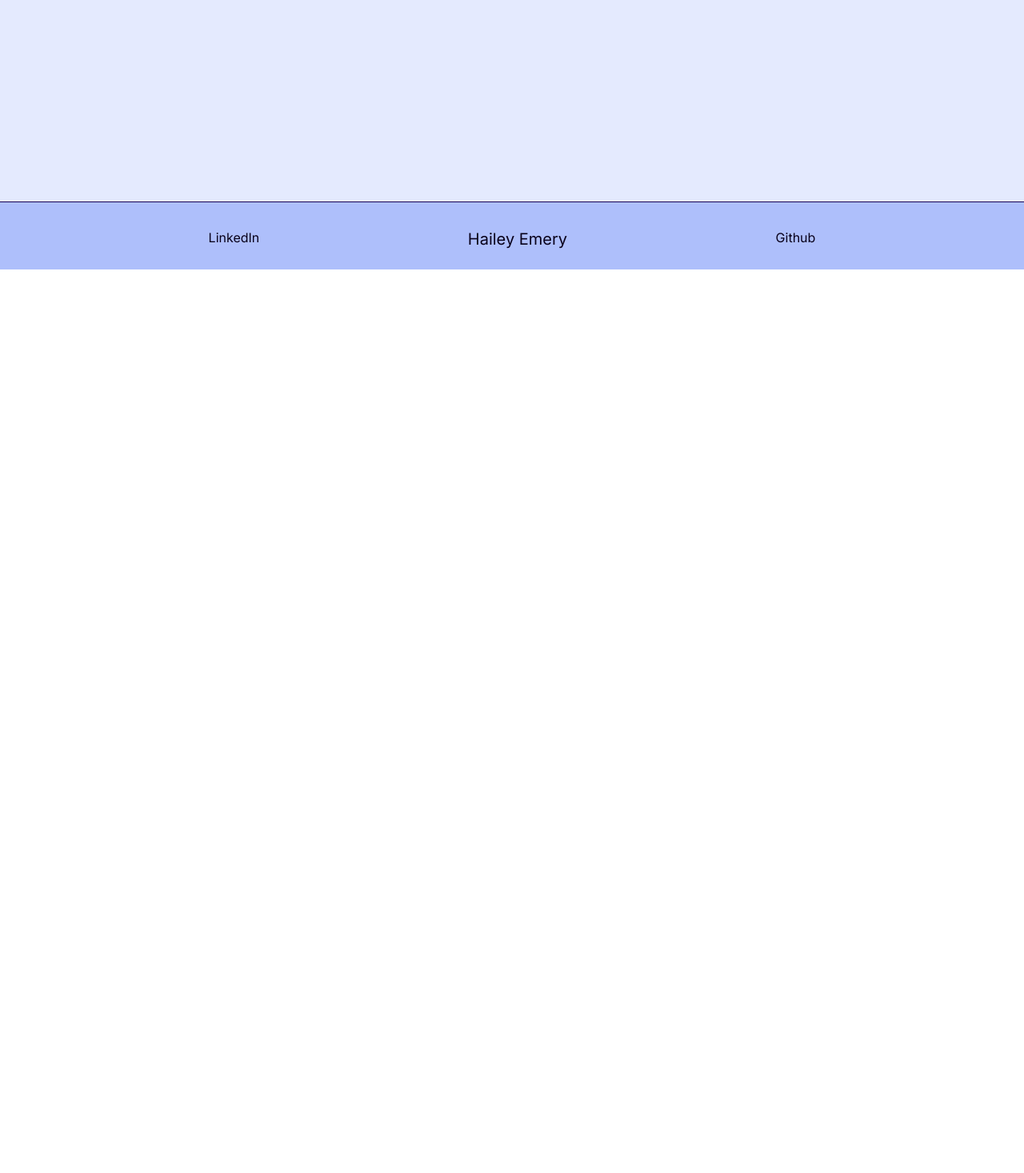
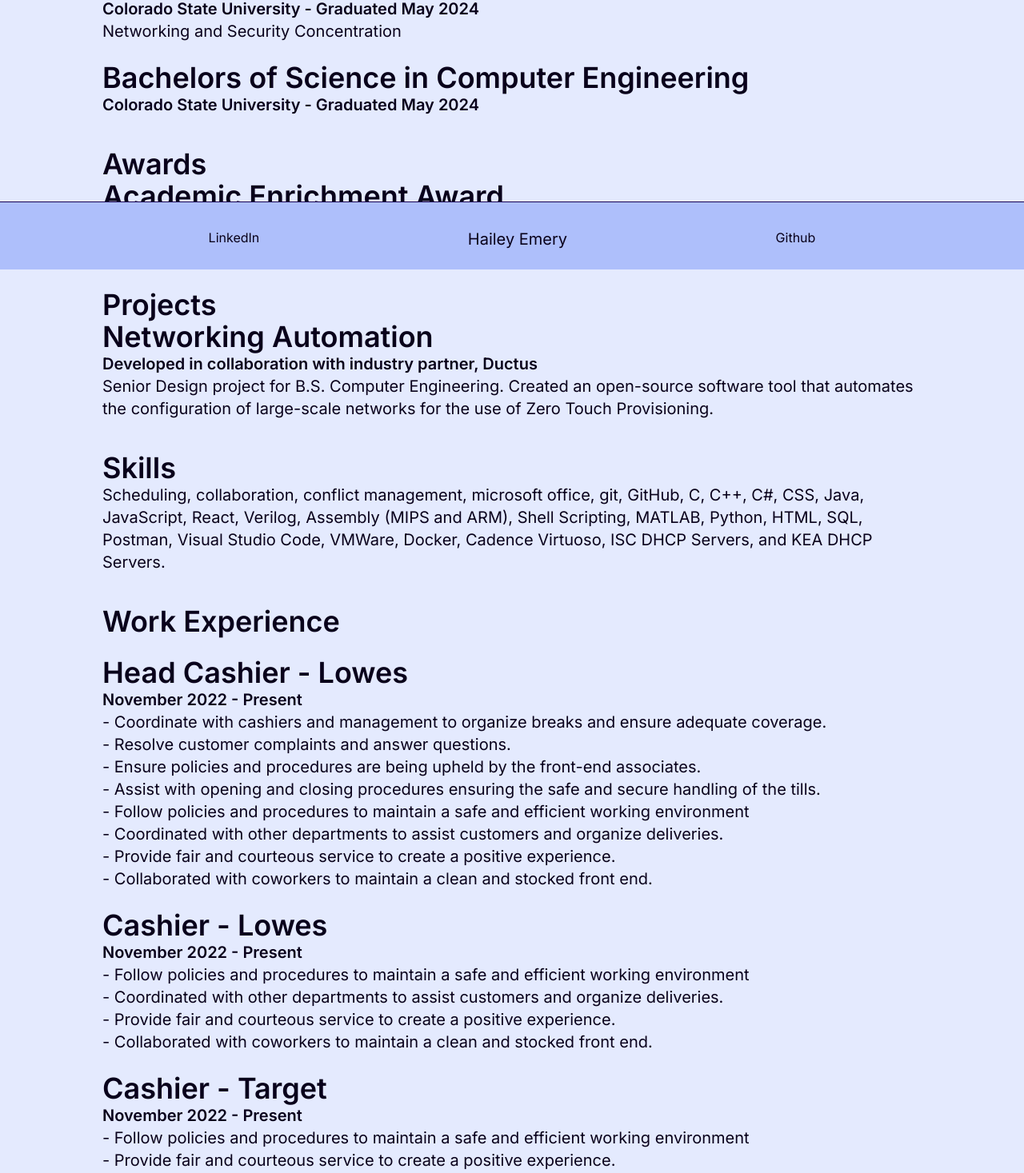
Before and after one commit to HaileyEmery/portfolio_website, a Next.js app: page /Resume in a window 1280 px wide. Shown: the part 463-1930 px from the top of the page at 80% size. Before the commit the page ends 800 px from the top, so only its background shows below. Built offline with nearby package versions, Linux system fonts and the light colour scheme.

Commit message:
Resume Content Fixes #9

```diff
--- a/src/app/Resume/page.tsx
+++ b/src/app/Resume/page.tsx
@@ -2,6 +2,152 @@ import {formatting} from '../formatting.tsx'
 
 export default function Page() {
   return (<>
-    <p className={formatting.title}> Resume</p>
+    <p className={formatting.title}>
+      Resume
+    </p>
+    <div>
+      <p className={formatting.heading1}>
+        Objective
+      </p>
+      <p className={formatting.normal}>
+        Seeking a challenging position that allows me to leverage my understanding of the full hardware and software stack, within an environment that allows me to further increase my knowledge and understanding.
+      </p>
+    </div>
+    <div>
+      <p className={formatting.heading1}>
+        Education
+      </p>
+      <br />
+      <p className={formatting.heading2}>
+        Bachelors of Science in Computer Science
+      </p>
+      <p className={formatting.heading3}>
+        Colorado State University - Graduated May 2024
+      </p>
+      <p className={formatting.normal}>
+        Networking and Security Concentration
+      </p>
+      <br />
+      <p className={formatting.heading2}>
+        Bachelors of Science in Computer Engineering
+      </p>
+      <p className={formatting.heading3}>
+        Colorado State University - Graduated May 2024
+      </p>
+    </div>
+    <div>
+      <p className={formatting.heading1}>
+        Awards
+      </p>
+      <p className={formatting.heading2}>
+        Academic Enrichment Award
+      </p>
+      <p className={formatting.heading3}>
+        CSU College of Natural Sciences - May 2024
+      </p>
+      <p className={formatting.normal}>
+        For breadth of education within the Bachelor of Science degree.
+      </p>
+    </div>
+    <div>
+      <p className={formatting.heading1}>
+        Projects
+      </p>
+      <a href="https://projects-web.engr.colostate.edu/ece-sr-design/AY23/network/" className={formatting.heading2}>
+        Networking Automation
+      </a>
+      <p className={formatting.heading3}>
+        Developed in collaboration with industry partner, Ductus
+      </p>
+      <p className={formatting.normal}>
+        Senior Design project for B.S. Computer Engineering. Created an open-source software tool that automates the configuration of large-scale networks for the use of Zero Touch Provisioning.
+      </p>
+    </div>
+    <div>
+      <p className={formatting.heading1}>
+        Skills
+      </p>
+      <p className={formatting.normal}>
+        Scheduling, collaboration, conflict management, microsoft office, git, GitHub, C, C++, C#, CSS, Java, JavaScript, React, Verilog, Assembly (MIPS and ARM), Shell Scripting, MATLAB, Python, HTML, SQL, Postman, Visual Studio Code, VMWare, Docker, Cadence Virtuoso, ISC DHCP Servers, and KEA DHCP Servers.
+      </p>
+    </div>
+    <div>
+      <p className={formatting.heading1}>
+        Work Experience
+      </p>
+      <br />
+      <div>
+        <p className={formatting.heading2}>
+          Head Cashier - Lowes
+        </p>
+        <p className={formatting.heading3}>
+          November 2022 - Present
+        </p>
+        <p className={formatting.normal}>
+          - Coordinate with cashiers and management to organize breaks and ensure adequate coverage.
+        </p>
+        <p className={formatting.normal}>
+          - Resolve customer complaints and answer questions.
+        </p>
+        <p className={formatting.normal}>
+          - Ensure policies and procedures are being upheld by the front-end associates.
+        </p>
+        <p className={formatting.normal}>
+          - Assist with opening and closing procedures ensuring the safe and secure handling of the tills.
+        </p>
+        <p className={formatting.normal}>
+          - Follow policies and procedures to maintain a safe and efficient working environment
+        </p>
+        <p className={formatting.normal}>
+          - Coordinated with other departments to assist customers and organize deliveries.
+        </p>
+        <p className={formatting.normal}>
+          - Provide fair and courteous service to create a positive experience.
+        </p>
+        <p className={formatting.normal}>
+          - Collaborated with coworkers to maintain a clean and stocked front end.
+        </p>
+      </div>
+      <br />
+      <div>
+        <p className={formatting.heading2}>
+          Cashier - Lowes
+        </p>
+        <p className={formatting.heading3}>
+          November 2022 - Present
+        </p>
+        <p className={formatting.normal}>
+          - Follow policies and procedures to maintain a safe and efficient working environment
+        </p>
+        <p className={formatting.normal}>
+          - Coordinated with other departments to assist customers and organize deliveries.
+        </p>
+        <p className={formatting.normal}>
+          - Provide fair and courteous service to create a positive experience.
+        </p>
+        <p className={formatting.normal}>
+          - Collaborated with coworkers to maintain a clean and stocked front end.
+        </p>
+      </div>
+      <br />
+      <div>
+        <p className={formatting.heading2}>
+          Cashier - Target
+        </p>
+        <p className={formatting.heading3}>
+          November 2022 - Present
+        </p>
+        <p className={formatting.normal}>
+          - Follow policies and procedures to maintain a safe and efficient working environment
+        </p>
+        <p className={formatting.normal}>
+          - Provide fair and courteous service to create a positive experience.
+        </p>
+        <p className={formatting.normal}>
+          - Collaborated with coworkers to maintain a clean and stocked front end.
+        </p>
+      </div>
+    </div>
+
   </>);
 }
```
